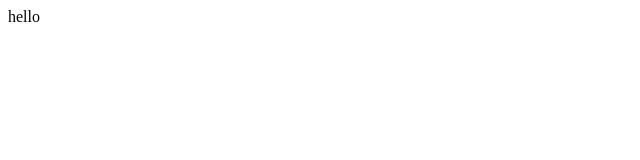
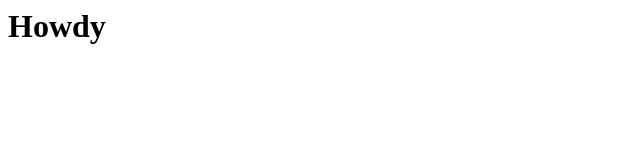
Before and after one commit to marvinhm/NotesList, a plain HTML site: page index.html in a window 1280 px wide. Shown: the whole page, without its empty margins (0-640 px from the left). Drawn offline with Linux system fonts and the light colour scheme.

Commit message:
inserts some HTML into the index.html

```diff
--- a/index.html
+++ b/index.html
@@ -17,8 +17,12 @@
 
 </head>
 <body>
+
   <div id="app">
-    hello
+    <p>hello</p>
   </div>
+
+  <script type="text/javascript" src="./src/controller/note-controller.js"></script>
+
 </body>
 </html>
--- /dev/null
+++ b/src/controller/note-controller.js
@@ -0,0 +1,2 @@
+var element = document.getElementById('app');
+element.innerHTML = "<h1>Howdy</h1>";
```
